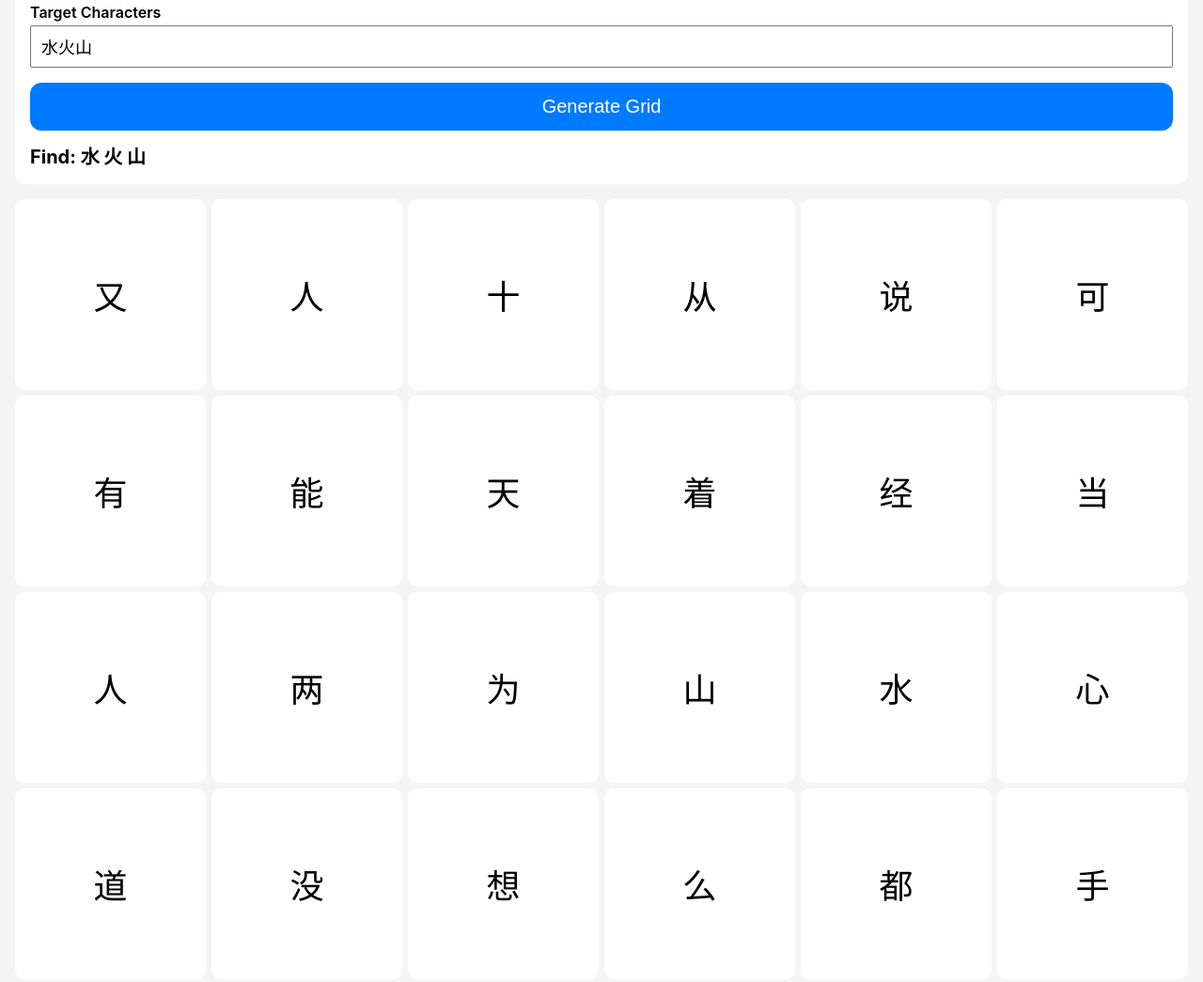
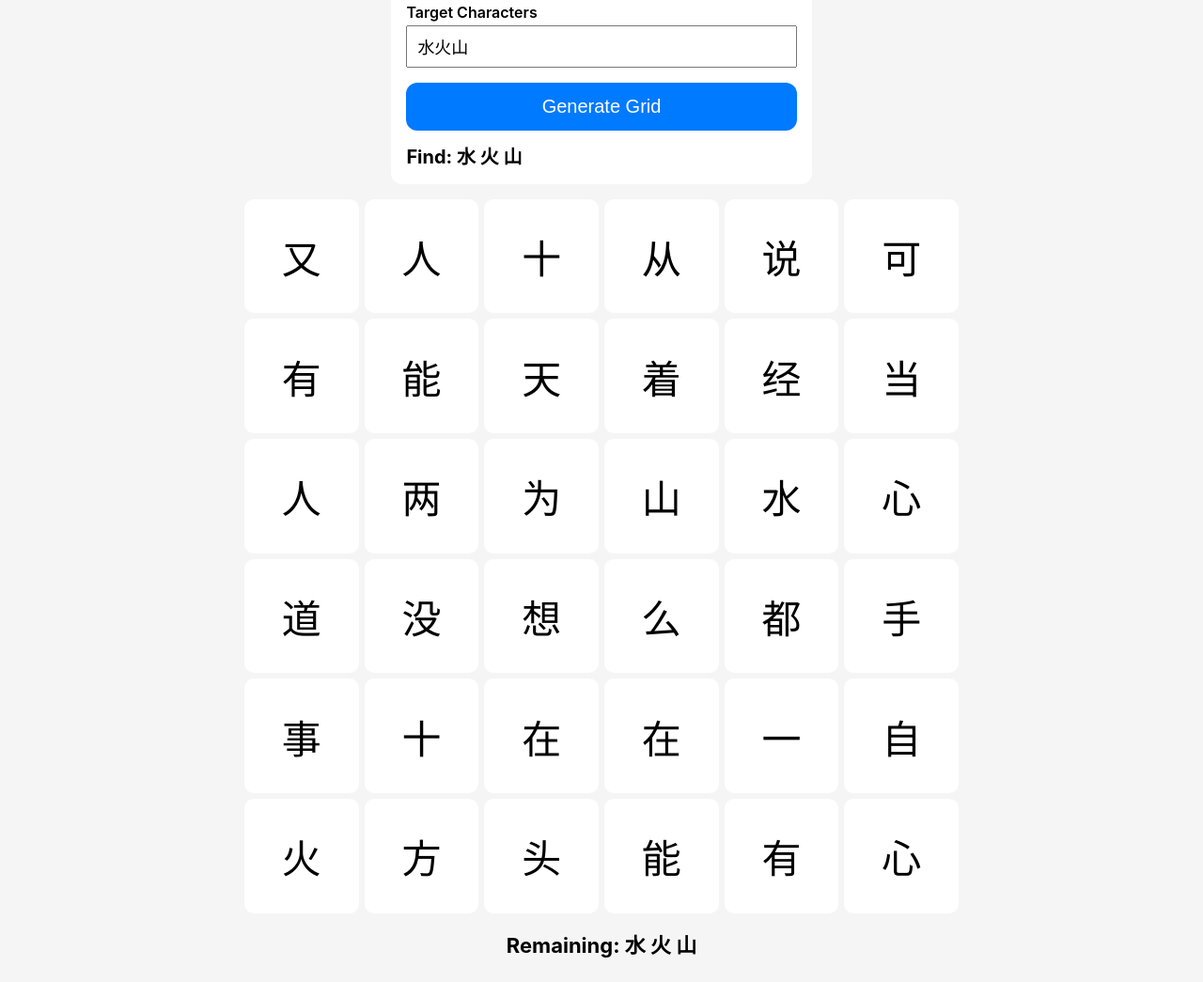
Before and after one commit to hanxiaoshui/BBBAChinese_pick, a plain HTML site: page index.html in a window 1280 px wide. Shown: the part 337-1382 px from the top of the page at 94% size. Drawn offline with Linux system fonts and the light colour scheme.

Commit message:
Update index.html
improve grid to fit screen

```diff
--- a/index.html
+++ b/index.html
@@ -12,6 +12,10 @@
   margin: 0;
   padding: 16px;
   background: #f5f5f5;
+
+  display: flex;
+  flex-direction: column;
+  align-items: center;
 }
 
   h1 {
@@ -60,19 +64,29 @@
   .grid {
   display: grid;
   gap: 6px;
+
+  width: min(95vw, 95vh);
+  margin: 0 auto;
 }
 
 .cell {
   background: white;
   border-radius: 10px;
-    aspect-ratio: 1;
+
   display: flex;
   align-items: center;
   justify-content: center;
-    font-size: 36px;
+
+  aspect-ratio: 1 / 1;
+
+  font-size: clamp(20px, 5vw, 42px);
+
   user-select: none;
   cursor: pointer;
+
   transition: 0.15s;
+
+  width: 100%;
 }
 
   .cell.correct {
@@ -176,7 +190,7 @@
     grid.innerHTML = "";
 
     grid.style.gridTemplateColumns =
-      `repeat(${cols}, 1fr)`;
+  `repeat(${cols}, minmax(0, 1fr))`;
 
     cells.forEach(ch => {
       const div = document.createElement("div");
```
Lines whose indentation alone changed are shown as unchanged.
